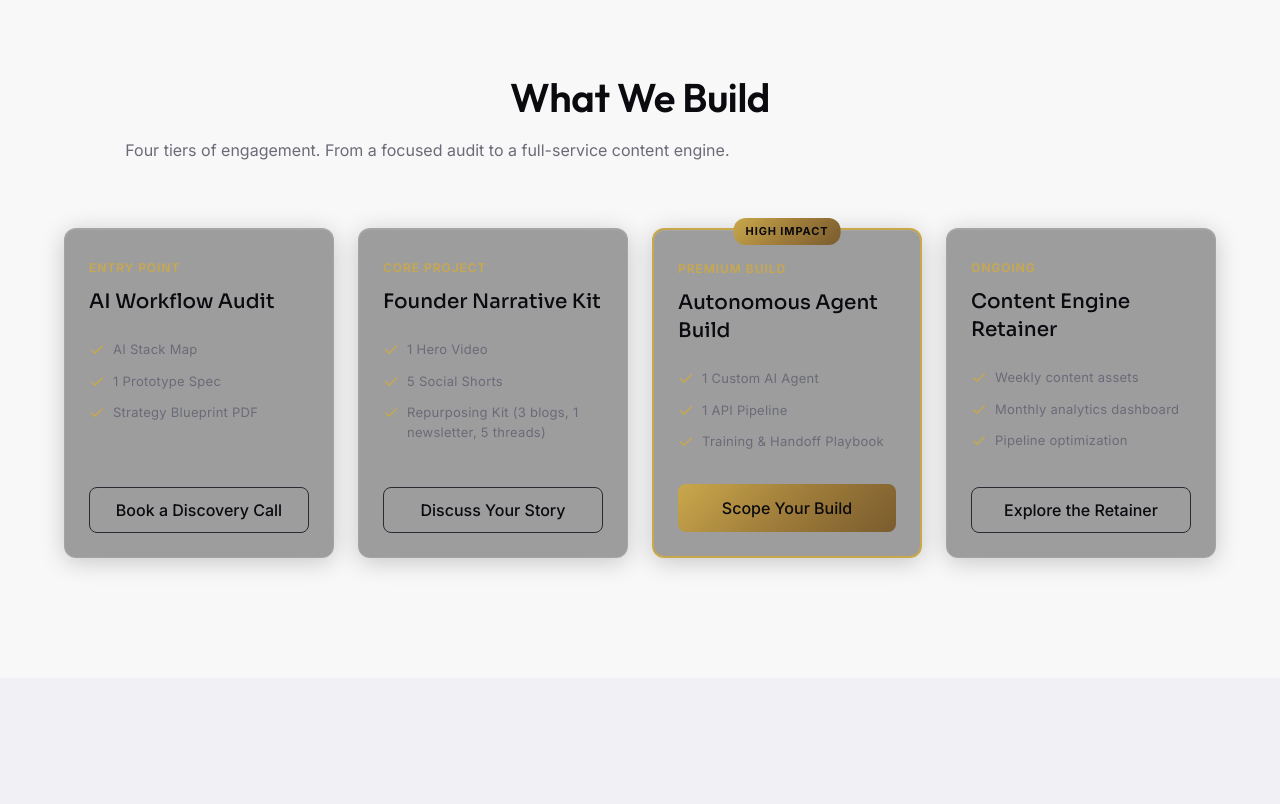
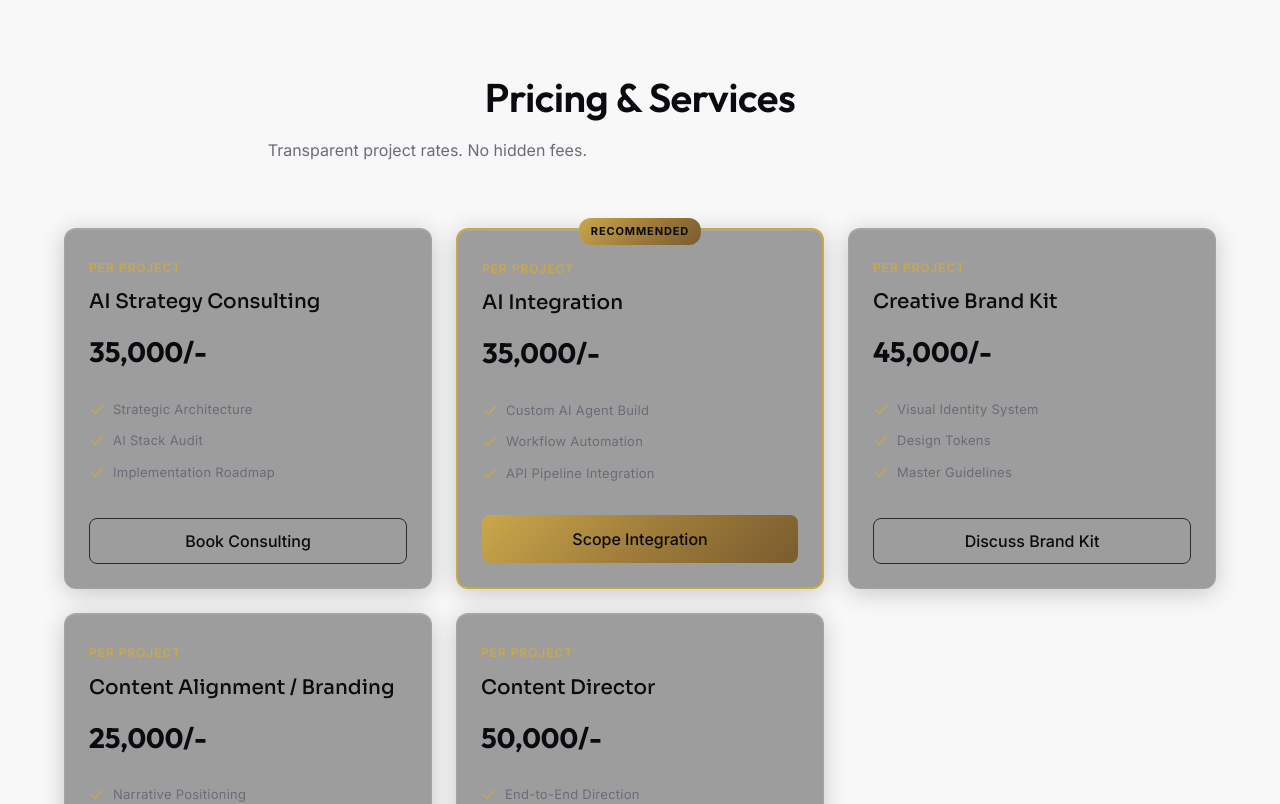
Before and after one commit to KaranChordia/kramaniti, a Next.js app in the folder website/: page /kramaniti/ in a window 1280 px wide. Shown: the part 1760-2564 px from the top of the page. Built offline with nearby package versions, Linux system fonts and the light colour scheme.

Commit message:
website chnages

```diff
--- a/website/src/app/founder/page.tsx
+++ b/website/src/app/founder/page.tsx
@@ -35,7 +35,7 @@ export default function FounderPage() {
 
                   <p>His career began in the commercial videography and digital marketing sectors, where he established himself as a premier media vendor. Under his creative brand, he captured the aggressive expansion of the Indian co-working ecosystem, directing inaugurals for WeWork India and developing visual campaigns for tier-one hospitality names like Hyatt Centric.</p>
 
-                  <p>As technologies shifted, Karan embarked on a multi-year deep dive into complex algorithmic environments. He spent years mastering macroeconomic forecasting and quantitative trading in high-leverage cryptocurrency markets, developing the technical systems-thinking that would define his next chapter.</p>
+                  <p>As technologies shifted, Karan embarked on a multi-year deep dive into complex algorithmic environments. He spent years mastering backend systems, data architecture, and autonomous logic, developing the technical systems-thinking that would define his next chapter.</p>
 
                   <p>With the rise of generative artificial intelligence, Karan transitioned this computational rigor into tool-building. As AI Architect at Aimpact Space, he designed custom GPT architectures and became an active contributor to OpenAI developer discussions on knowledge retrieval and automation workflows. Following a successful engagement building internal automation tools and brand assets for Nexocean, Karan launched a productized consultancy via kramaniti.</p>
 
@@ -46,7 +46,7 @@ export default function FounderPage() {
                   <div className={styles.angleCard}>
                     <span className={styles.angleIcon}>⚖️</span>
                     <h4>The Quantitative Creative</h4>
-                    <p className="text-secondary caption">Bridging risk management and narrative empathy to build systems that are both robust and compelling.</p>
+                    <p className="text-secondary caption">Bridging systems architecture and narrative empathy to build workflows that are both robust and compelling.</p>
                   </div>
 
                   <div className={styles.angleCard}>
--- a/website/src/components/sections/Services.module.css
+++ b/website/src/components/sections/Services.module.css
@@ -36,8 +36,16 @@
 
 @media (min-width: 1024px) {
   .grid {
-    grid-template-columns: repeat(4, 1fr);
+    grid-template-columns: repeat(3, 1fr);
   }
+}
+
+.price {
+  font-family: var(--font-outfit), sans-serif;
+  font-size: 28px;
+  font-weight: 700;
+  color: var(--text-primary);
+  margin-top: 12px;
 }
 
 .tierCard {
--- a/website/src/components/sections/Services.tsx
+++ b/website/src/components/sections/Services.tsx
@@ -8,34 +8,47 @@ import { useIntersectionObserver } from '../../hooks/useIntersectionObserver';
 const tiers = [
   {
     id: 1,
-    title: 'AI Workflow Audit',
-    label: 'ENTRY POINT',
-    deliverables: ['AI Stack Map', '1 Prototype Spec', 'Strategy Blueprint PDF'],
-    ctaText: 'Book a Discovery Call',
+    title: 'AI Strategy Consulting',
+    price: '35,000/-',
+    label: 'PER PROJECT',
+    deliverables: ['Strategic Architecture', 'AI Stack Audit', 'Implementation Roadmap'],
+    ctaText: 'Book Consulting',
     isPopular: false
   },
   {
     id: 2,
-    title: 'Founder Narrative Kit',
-    label: 'CORE PROJECT',
-    deliverables: ['1 Hero Video', '5 Social Shorts', 'Repurposing Kit (3 blogs, 1 newsletter, 5 threads)'],
-    ctaText: 'Discuss Your Story',
+    title: 'AI Integration',
+    price: '35,000/-',
+    label: 'PER PROJECT',
+    deliverables: ['Custom AI Agent Build', 'Workflow Automation', 'API Pipeline Integration'],
+    ctaText: 'Scope Integration',
+    isPopular: true
+  },
+  {
+    id: 3,
+    title: 'Creative Brand Kit',
+    price: '45,000/-',
+    label: 'PER PROJECT',
+    deliverables: ['Visual Identity System', 'Design Tokens', 'Master Guidelines'],
+    ctaText: 'Discuss Brand Kit',
     isPopular: false
   },
   {
-    id: 3,
-    title: 'Autonomous Agent Build',
-    label: 'PREMIUM BUILD',
-    deliverables: ['1 Custom AI Agent', '1 API Pipeline', 'Training & Handoff Playbook'],
-    ctaText: 'Scope Your Build',
-    isPopular: true
+    id: 4,
+    title: 'Content Alignment / Branding',
+    price: '25,000/-',
+    label: 'PER PROJECT',
+    deliverables: ['Narrative Positioning', 'Platform Strategy', 'Core Messaging'],
+    ctaText: 'Align Content',
+    isPopular: false
   },
   {
-    id: 4,
-    title: 'Content Engine Retainer',
-    label: 'ONGOING',
-    deliverables: ['Weekly content assets', 'Monthly analytics dashboard', 'Pipeline optimization'],
-    ctaText: 'Explore the Retainer',
+    id: 5,
+    title: 'Content Director',
+    price: '50,000/-',
+    label: 'PER PROJECT',
+    deliverables: ['End-to-End Direction', 'Team Orchestration', 'Production Oversight'],
+    ctaText: 'Hire Director',
     isPopular: false
   }
 ];
@@ -51,8 +64,8 @@ export function Services() {
     <section className={styles.services} id="services" ref={ref as React.RefObject<HTMLDivElement>}>
       <div className={styles.container}>
         <div className={`${styles.header} ${isVisible ? styles.visible : ''}`}>
-          <h2>What We Build</h2>
-          <p className="text-secondary">Four tiers of engagement. From a focused audit to a full-service content engine.</p>
+          <h2>Pricing & Services</h2>
+          <p className="text-secondary">Transparent project rates. No hidden fees.</p>
         </div>
 
         <div className={styles.grid}>
@@ -62,11 +75,12 @@ export function Services() {
               className={`${styles.tierCard} ${tier.isPopular ? styles.popularCard : ''} ${isVisible ? styles.visible : ''}`}
               style={{ transitionDelay: `${index * 150}ms` }}
             >
-              {tier.isPopular && <div className={styles.popularBadge}>HIGH IMPACT</div>}
+              {tier.isPopular && <div className={styles.popularBadge}>RECOMMENDED</div>}
 
               <div className={styles.cardHeader}>
                 <span className="micro-label">{tier.label}</span>
                 <h4>{tier.title}</h4>
+                <div className={styles.price}>{tier.price}</div>
               </div>
 
               <ul className={styles.deliverables}>
--- a/website/src/components/sections/Story.tsx
+++ b/website/src/components/sections/Story.tsx
@@ -16,7 +16,7 @@ const epochs = [
     number: '02',
     years: '2020 – 2023',
     title: 'Systems R&D',
-    description: 'A deliberate withdrawal from public content to study the logic underneath. Three years inside quantitative trading, macroeconomic forecasting, and algorithmic market systems — developing the systems-thinking that powers every workflow we build today.',
+    description: 'A deliberate withdrawal from public content to study the logic underneath. Three years deep inside backend systems, data architecture, and algorithmic environments — developing the systems-thinking that powers every workflow we build today.',
     image: '/kramaniti/assets/epoch-2.png'
   },
   {
```
